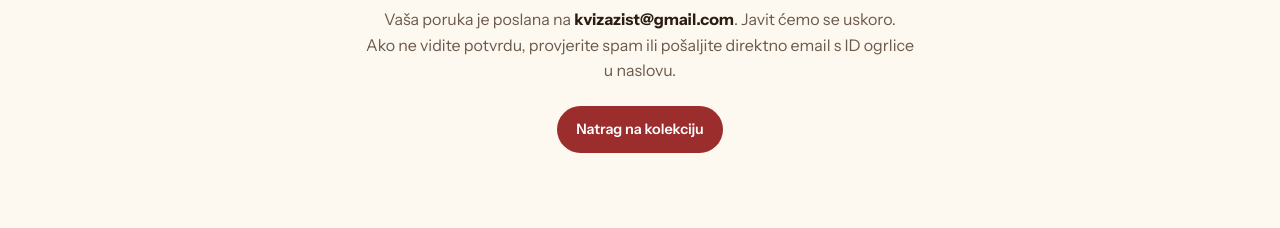
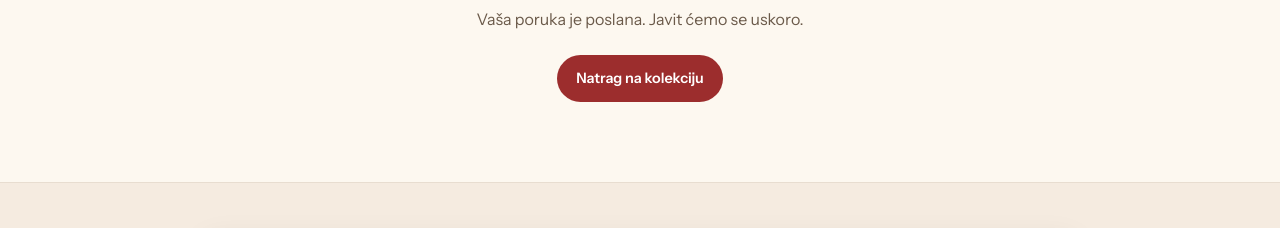
Before and after one commit to IvanStrahija/NecklaceShowcase, an Astro site in the folder frontend/: page /hvala in a window 1280 px wide. Shown: the part 285-513 px from the top of the page. Built offline with nearby package versions, Linux system fonts and the light colour scheme; Astro itself is replaced by a stand-in of ours.

Commit message:
Update hvala page thank you message

```diff
--- a/frontend/src/pages/hvala.astro
+++ b/frontend/src/pages/hvala.astro
@@ -8,7 +8,7 @@ const base = import.meta.env.BASE_URL;
   <section class="container thankyou">
     <div style="display:inline-flex; align-items:center; gap:8px; background:var(--card-bg); border:1px solid var(--border); padding:8px 14px; border-radius:999px; font-size:0.85rem; color:var(--muted)">✓ Poruka poslana</div>
     <h1>Hvala na upitu! ♡</h1>
-    <p style="color:var(--muted); max-width:560px; margin:0 auto 22px">Vaša poruka je poslana na <strong style="color:var(--text)">kvizazist@gmail.com</strong>. Javit ćemo se uskoro.<br/>Ako ne vidite potvrdu, provjerite spam ili pošaljite direktno email s ID ogrlice u naslovu.</p>
+    <p style="color:var(--muted); max-width:560px; margin:0 auto 22px">Vaša poruka je poslana. Javit ćemo se uskoro.</p>
     <div style="display:flex; gap:10px; justify-content:center; flex-wrap:wrap">
       <a href={base} class="btn btn-primary">Natrag na kolekciju</a>
     </div>
```
